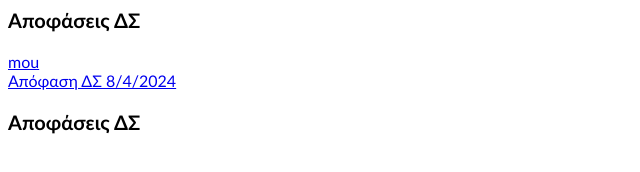
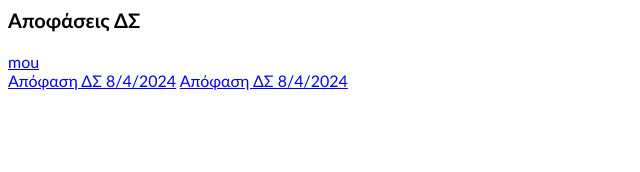
Before and after one commit to GeoKostaras/mySEMOU, a plain HTML site: page index.html in a window 1280 px wide. Shown: the whole page, without its empty margins (0-640 px from the left). Drawn offline with Linux system fonts and the light colour scheme.

Commit message:
Update index.html

```diff
--- a/index.html
+++ b/index.html
@@ -13,5 +13,5 @@
 <a href="http:\\www.mou.gr">mou</a>
 <br>
 <a href="20240408-ΣΥΓΚΡΟΤΗΣΗ ΔΣ  ΣΕΜΟΔ σε ΣΩΜΑ.pdf">Απόφαση ΔΣ 8/4/2024</a>
-<h3>Αποφάσεις ΔΣ</h3>
+<a href="20240411_ΔΣ  ΣΕΜΟΔ ΕΚΤΑΚΤΟ.pdf">Απόφαση ΔΣ 8/4/2024</a>
 </HTML>
```
